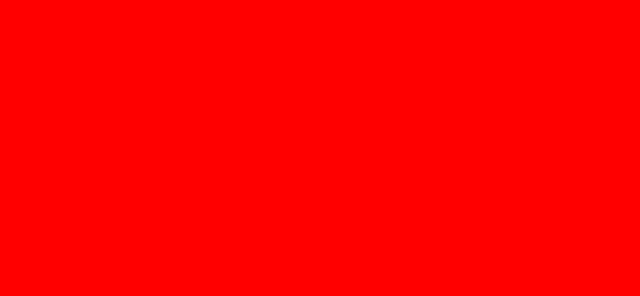
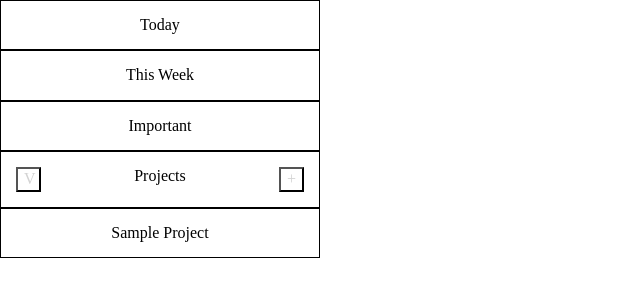
Before and after one commit to andrewstriano/todo, a website built with webpack: page dist/index.html in a window 1280 px wide. Shown: the whole page, without its empty margins (0-640 px from the left). Built offline with Linux system fonts and the light colour scheme.

Commit message:
Add normalize, create basic layout

```diff
--- a/package.json
+++ b/package.json
@@ -4,7 +4,8 @@
   "description": "",
   "private": "true",
   "scripts": {
-    "test": "echo \"Error: no test specified\" && exit 1"
+    "test": "echo \"Error: no test specified\" && exit 1",
+    "live": "npx webpack --watch"
   },
   "repository": {
     "type": "git",
--- a/src/index.js
+++ b/src/index.js
@@ -1,2 +1,3 @@
 import "./style.scss";
+import "./normalize.css";
 console.log("working");
--- a/src/style.scss
+++ b/src/style.scss
@@ -1,5 +1,29 @@
 html {
-  background-color: red;
+  box-sizing: border-box;
+}
+.content {
+  display: grid;
+  grid-template-columns: 1fr 3fr;
   height: 100vh;
-  width: 100vw;
 }
+.sideBar {
+  display: flex;
+  flex-direction: column;
+  .project {
+    text-align: center;
+    border: 1px solid black;
+    padding: 15px;
+  }
+  .projectDropDown {
+    display: flex;
+    justify-content: space-between;
+    button {
+      color: lightgrey;
+      background-color: white;
+      width: 25px;
+    }
+    button:hover {
+      background-color: blue;
+    }
+  }
+}
--- a/webpack.config.js
+++ b/webpack.config.js
@@ -12,6 +12,10 @@ module.exports = {
         test: /\.scss/i,
         use: ["style-loader", "css-loader", "sass-loader"],
       },
+      {
+        test: /\.css/i,
+        use: ["style-loader", "css-loader"],
+      },
     ],
   },
 };
```
Also changed, not shown: dist/index.html, dist/main.js, src/normalize.css (added).
